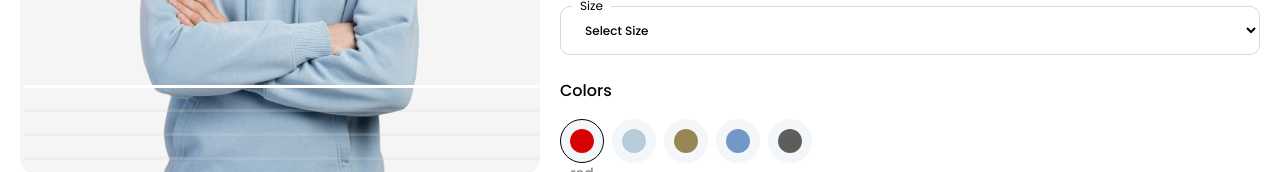
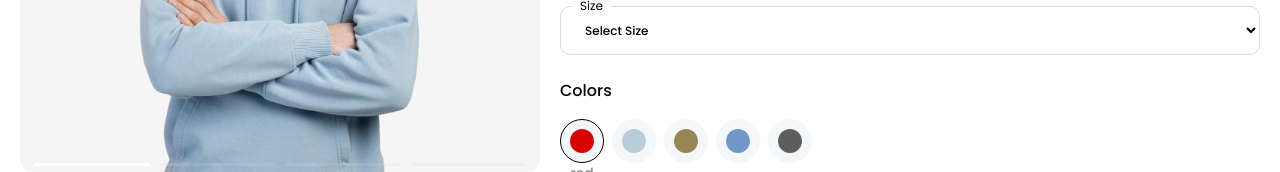
Before and after one commit to Mohamedkhaled68/Tinytales, a Next.js app: page / in a window 1280 px wide. Shown: the part 628-800 px from the top of the page. Built offline with nearby package versions, Linux system fonts and the light colour scheme.

Commit message:
swiper pagination bug fix

```diff
--- a/app/globals.css
+++ b/app/globals.css
@@ -42,6 +42,19 @@
     -webkit-text-stroke: 1px #000;
 }
 
+.swiper-pagination-fraction,
+.swiper-pagination-custom,
+.swiper-horizontal > .swiper-pagination-bullets,
+.swiper-pagination-bullets.swiper-pagination-horizontal {
+    width: 100%;
+    position: absolute;
+    top: 10px;
+    display: flex;
+    gap: 2px;
+    align-items: center;
+    padding-inline: 10px;
+    z-index: 50;
+}
 span.swiper-pagination-bullet {
     background-color: #d4d4d4;
     width: 100%;
```
